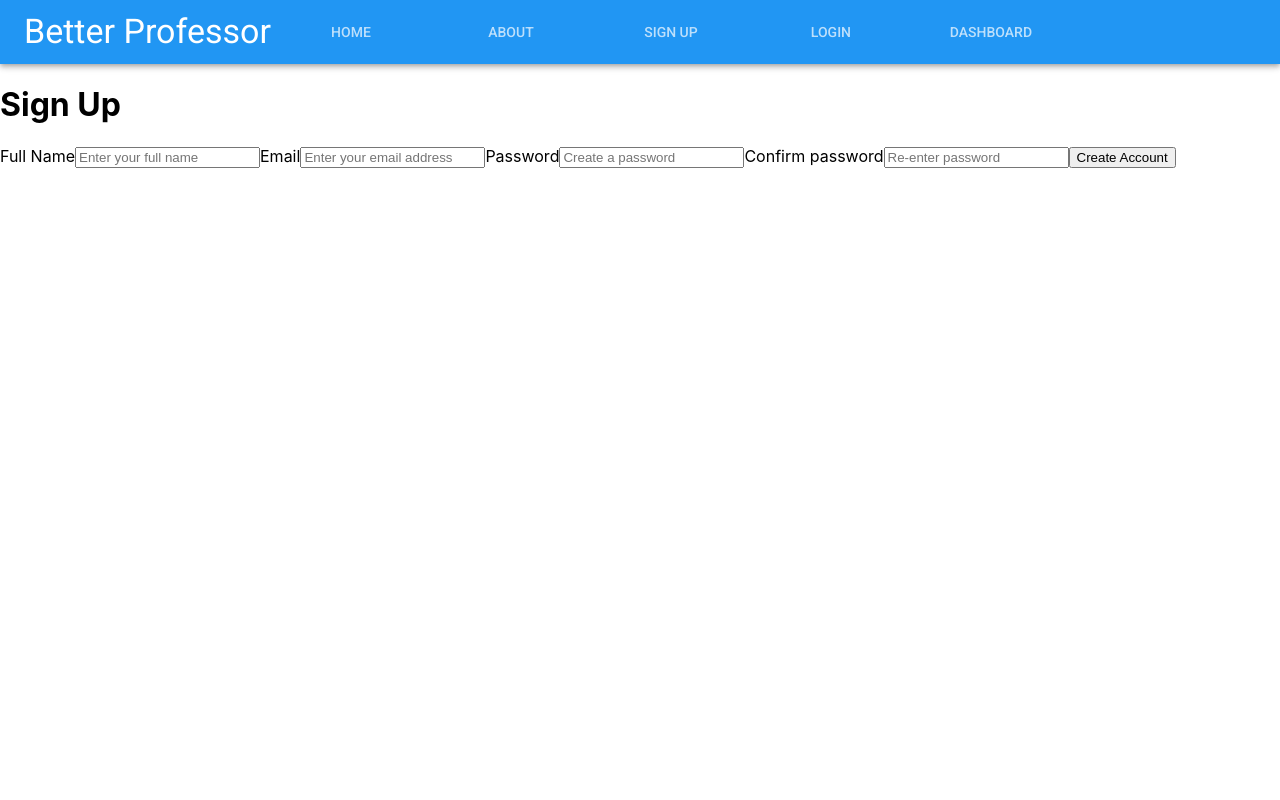
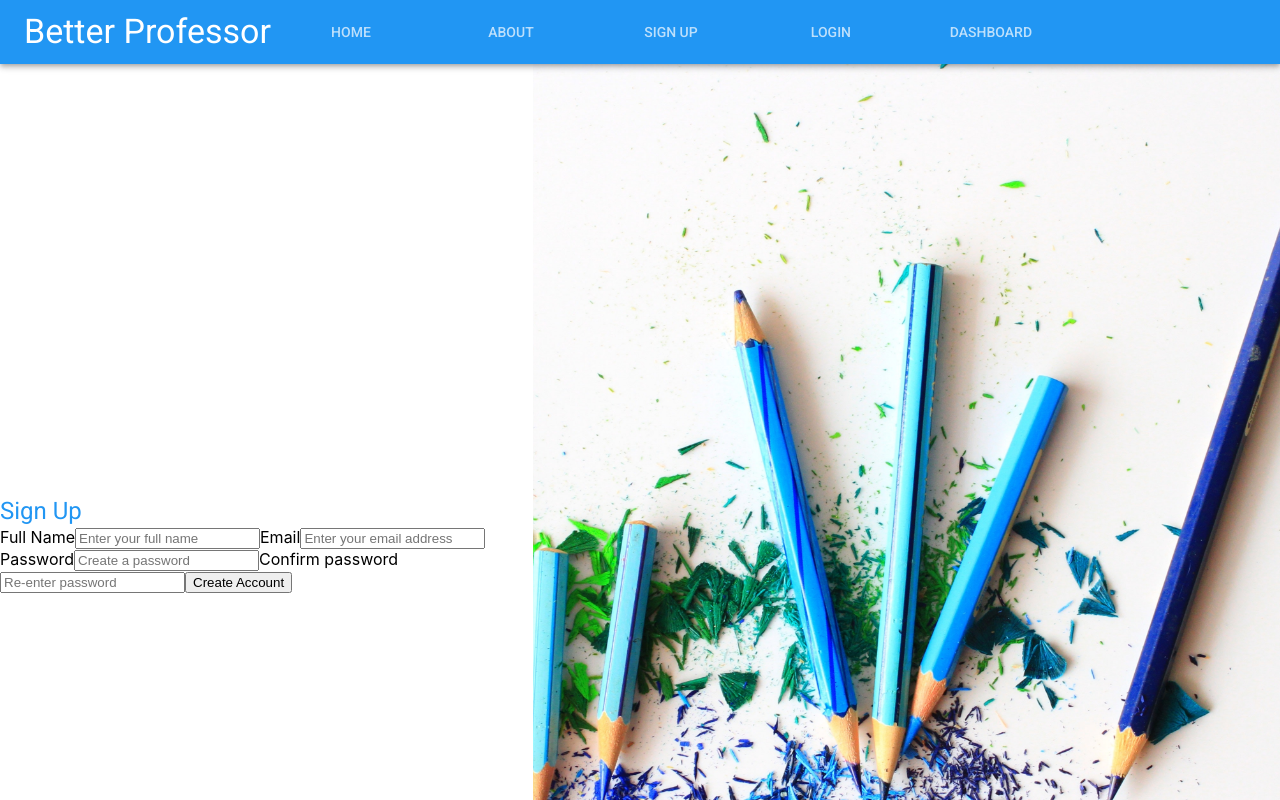
Before and after one commit to better-prof2/fe, a React (Create React App) app in the folder better-professor/: page /signup in a window 1280 px wide. Shown: the top 800 px of the page. Built offline with nearby package versions, Linux system fonts and the light colour scheme.

Commit message:
Add image and styling to SignUp component

```diff
--- a/better-professor/src/Components/SignUp.js
+++ b/better-professor/src/Components/SignUp.js
@@ -1,5 +1,25 @@
 import React, { useState } from "react";
+import { Link } from "react-router-dom";
+import { makeStyles, useTheme } from "@material-ui/core/styles";
+import Grid from "@material-ui/core/Grid";
+import Typography from "@material-ui/core/Typography";
+import Button from "@material-ui/core/Button";
+import TextField from "@material-ui/core/TextField";
+import Theme from "./ui/Theme";
+import bluepencils from "./ui/Images/blue-pencils.jpg";
 
+//////////material-ui variables///////
+const useStyles = makeStyles((theme) => ({
+  background: {
+    backgroundImage: `url(${bluepencils})`,
+    backgroundPosition: "center",
+    backgroundSize: "cover",
+    backgroundRepeat: "no-repeat",
+    height: "60em",
+  },
+}));
+
+///////////SignUp function/////////////
 const SignUp = () => {
   ///////useState hook for signupData/////
   const [signupData, setSignupData] = useState({
@@ -20,12 +40,20 @@ const SignUp = () => {
   /////////handle submit////////////
   const handleSubmit = (e) => {
     e.preventDefault();
-    console.log(e)
-  }
+    console.log(e);
+  };
+
+  /////////material-ui variables////////
+  const classes = useStyles();
+  const theme = useTheme();
 
   return (
-    <div className="login-container">
-      <h1>Sign Up</h1>
+    <Grid container direction="row">
+      <Grid item container direction="column" justify='center' lg={5}>
+        <Grid item>
+        <Typography variant="h5" style={{ color: theme.palette.primary.main }}>
+          Sign Up
+        </Typography>
         <form onSubmit={handleSubmit}>
           <label>
             Full Name
@@ -34,7 +62,8 @@ const SignUp = () => {
               name="name"
               placeholder="Enter your full name"
               value={signupData.name}
-          onChange={handleChanges}/>
+              onChange={handleChanges}
+            />
           </label>
           <label>
             Email
@@ -58,14 +87,21 @@ const SignUp = () => {
           </label>
           <label>
             Confirm password
-          <input type="password" name="name" placeholder="Re-enter password"
+            <input
+              type="password"
+              name="name"
+              placeholder="Re-enter password"
               value={signupData.confirm}
               onChange={handleChanges}
             />
           </label>
           <button>Create Account</button>
         </form>
-    </div>
+        </Grid>
+
+      </Grid>
+      <Grid item container className={classes.background} lg={7}></Grid>
+    </Grid>
   );
 };
 
```
Also changed, not shown: better-professor/src/Components/ui/Images/blue-pencils.jpg (added), 1 other file (tests, documents, lock files or other folders). Lines whose indentation alone changed are shown as unchanged.
